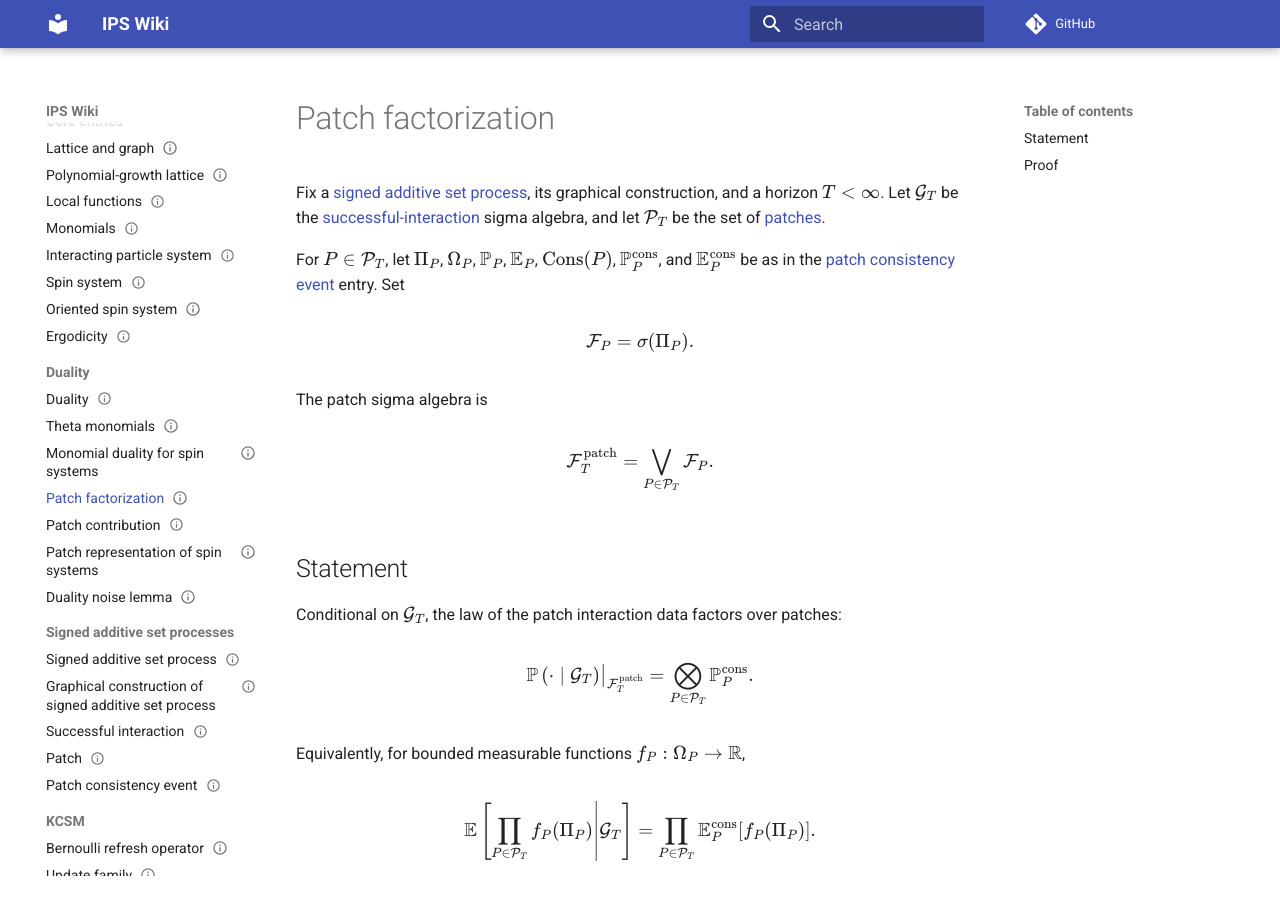
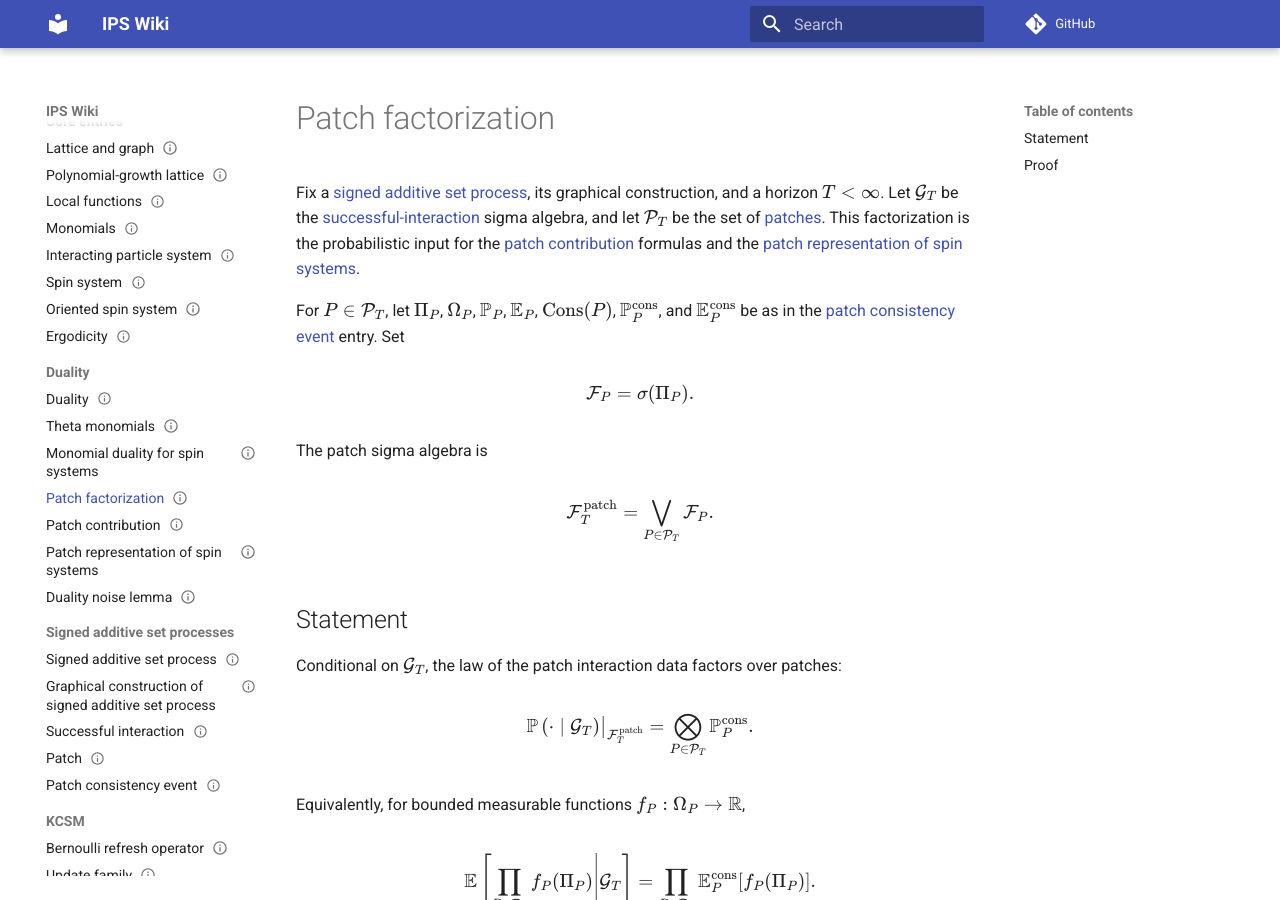
Before and after one commit to maciejgluchowski86-beep/ips-wiki, an MkDocs documentation site: the page built from docs/entries/patch-factorization.md, in a window 1280 px wide and 900 px high. Built offline with MkDocs 1.6.1 and Material for MkDocs 9.7.7, drawn with Linux system fonts in a browser that asks for light colours; comment, search, counter and statistics services are not loaded.

Commit message:
link patch factorization to duality pages

```diff
--- a/docs/entries/patch-factorization.md
+++ b/docs/entries/patch-factorization.md
@@ -11,7 +12,7 @@ tags:
 
 # Patch factorization
 
-Fix a [signed additive set process](signed-additive-set-process.md), its graphical construction, and a horizon \(T<\infty\). Let \(\cG_T\) be the [successful-interaction](successful-interaction.md) sigma algebra, and let \(\mathcal P_T\) be the set of [patches](patch.md).
+Fix a [signed additive set process](signed-additive-set-process.md), its graphical construction, and a horizon \(T<\infty\). Let \(\cG_T\) be the [successful-interaction](successful-interaction.md) sigma algebra, and let \(\mathcal P_T\) be the set of [patches](patch.md). This factorization is the probabilistic input for the [patch contribution](patch-contribution.md) formulas and the [patch representation of spin systems](patch-representation-of-spin-systems.md).
 
 For \(P\in\mathcal P_T\), let \(\Pi_P\), \(\Omega_P\), \(\mathbb P_P\), \(\mathbb E_P\), \(\operatorname{Cons}(P)\), \(\mathbb P_P^{\operatorname{cons}}\), and \(\mathbb E_P^{\operatorname{cons}}\) be as in the [patch consistency event](patch-consistency-event.md) entry. Set
 
```
Also changed, not shown: other parts of docs/entries/patch-factorization.md (+1 -0 lines).
